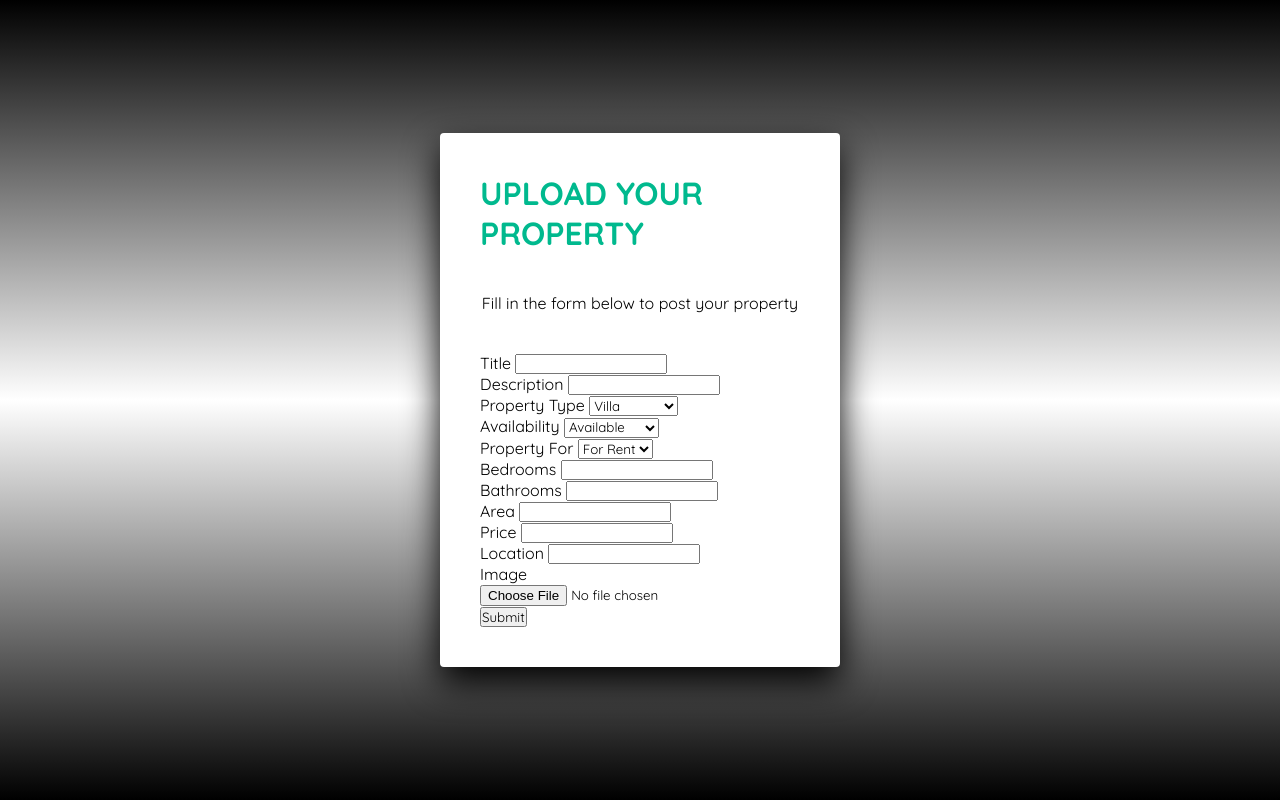
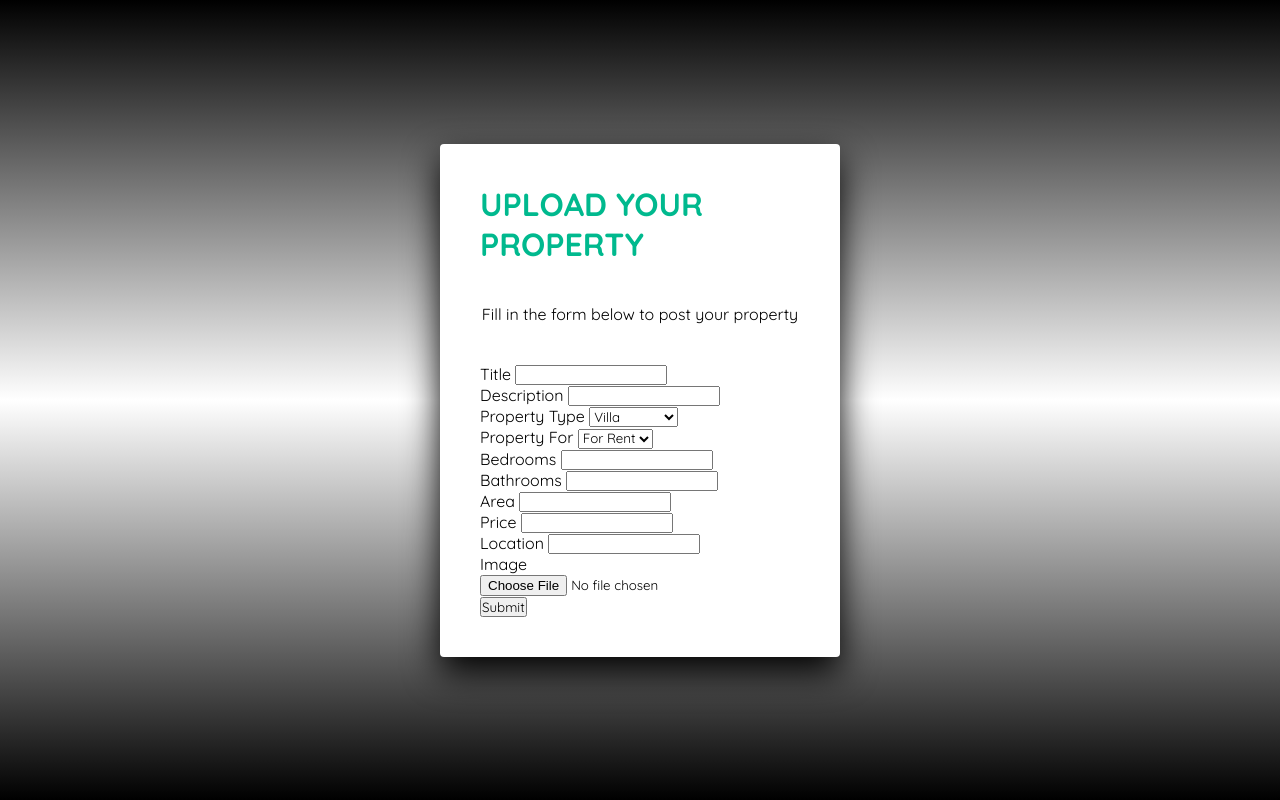
Before and after one commit to NahomTorba/House-Renting-System, a Django app: page /add_property/ in a window 1280 px wide. Run offline with Django 5.2, Linux system fonts and the light colour scheme; a user stored in the database is signed in.

Commit message:
availablity bug fixed

```diff
--- a/main/models.py
+++ b/main/models.py
@@ -66,7 +66,7 @@ class Request(models.Model):
 class PropertyForm(forms.ModelForm):
     class Meta:
         model = Property
-        fields = ['title', 'description', 'property_type', 'property_for', 'available', 'image', 'bedrooms', 'bathrooms', 'price', 'area', 'location']
+        fields = ['title', 'description', 'property_type', 'property_for', 'image', 'bedrooms', 'bathrooms', 'price', 'area', 'location']
 
 
 class RequestForm(forms.ModelForm):
--- a/main/templates/add_property.html
+++ b/main/templates/add_property.html
@@ -37,15 +37,15 @@
             </select>
         </div>
 
-        <div class="inputBox">
+        <!--<div class="inputBox">
             <label for="available">Availability</label>
-            <select name="available" id="available" required>
-                <option value="available">Available</option>
+            <select name="available" id="available">
+                <option value="available>Available</option>
                 <option value="rented">Rented</option>
                 <option value="unavailable">Unavailable</option>
                 <option value="sold">Sold</option>
             </select>
-        </div>
+        </div>-->
 
         <div class="inputBox">
             <label for="property_for">Property For</label>
--- a/main/urls.py
+++ b/main/urls.py
@@ -2,7 +2,6 @@ from django.urls import path
 from . import views
 from django.contrib.auth import views as auth_views
 
-from django.views.i18n import set_language
 
 urlpatterns = [
 path('', views.index, name="index"),
@@ -22,7 +21,7 @@ path('login/', views.Login, name='login'),
 path('logout/', auth_views.LogoutView.as_view(), name='logout'),
 path('chapa/', views.chapa, name='chapa'),
 path('chapa/<int:property_id>/', views.chapa, name='chapa'),
-path('set_language/', set_language, name='set_language'),
+
 
 path('view_request/<int:property_id>/', views.view_requests, name='view_requests'),
 path('update_requests/<int:request_id>/', views.update_requests, name='update_requests'),
--- a/main/views.py
+++ b/main/views.py
@@ -133,6 +133,7 @@ def add_property(request):
         if form.is_valid():
             property = form.save(commit=False)
             property.user = request.user
+            property.available = 'available'
             property.save()
             print("Property saved successfully")
             return redirect('property-list')
```
Also changed, not shown: db.sqlite3, media/property_images/sip.png (added), media/property_images/sip_20scVhF.png (added).
